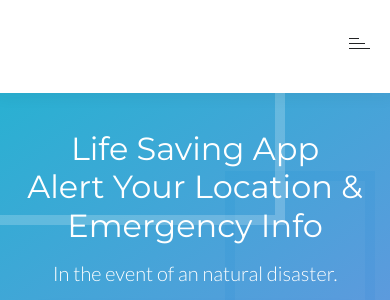
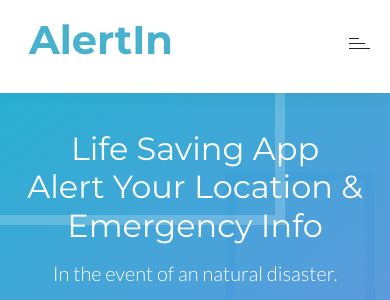
Before and after one commit to Sol1323/hb-nat-disaster-app, a Flask app: page / in a window 390 px wide. Shown: the top 300 px of the page. Run offline with Flask 2, Linux system fonts and the light colour scheme; some libraries are stand-ins or nearby versions.

Commit message:
fixed logo in mobile view

```diff
--- a/server.py
+++ b/server.py
@@ -316,10 +316,10 @@ def create_test():
 if __name__ == '__main__':
     # We have to set debug=True here, since it has to be True at the point
     # that we invoke the DebugToolbarExtension
-    # schedule.every(1).seconds.do(get_new_earthquake, level="all", period="hour")
+    schedule.every(10).seconds.do(get_new_earthquake, level="2.5", period="hour")
     app.debug = True
     connect_to_db(app)
     # Use the DebugToolbar
     DebugToolbarExtension(app)
-    # schedule.run_continuously(1)
+    schedule.run_continuously(1)
     app.run(host='0.0.0.0')
--- a/templates/base.html
+++ b/templates/base.html
@@ -59,13 +59,13 @@
                     <!-- Logo -->
                     <div class="s-header-v2__logo">
                         <a href="/" class="s-header-v2__logo-link">
-                          <h1 style="color:white;"><b>AlertIn</b></h1>
-                            <!-- <img class="s-header-v2__logo-img s-header-v2__logo-img--default" src="/static/img/logo-white.png" alt="Dublin Logo">
-                            <img class="s-header-v2__logo-img s-header-v2__logo-img--shrink" src="/static/img/logo.png" alt="Dublin Logo"> -->
+                          <h1 class="s-header-v2__logo-img--default" style="color:white;"><b>AlertIn</b></h1>
+                          <h1 class="s-header-v2__logo-img--shrink" style="color:#48B1CD;"><b>AlertIn</b></h1>
                         </a>
                     </div>
                     <!-- End Logo -->
                 </div>
+
 
                 <div class="s-header-v2__navbar-col s-header-v2__navbar-col--right">
                     <!-- Collect the nav links, forms, and other content for toggling -->
```
